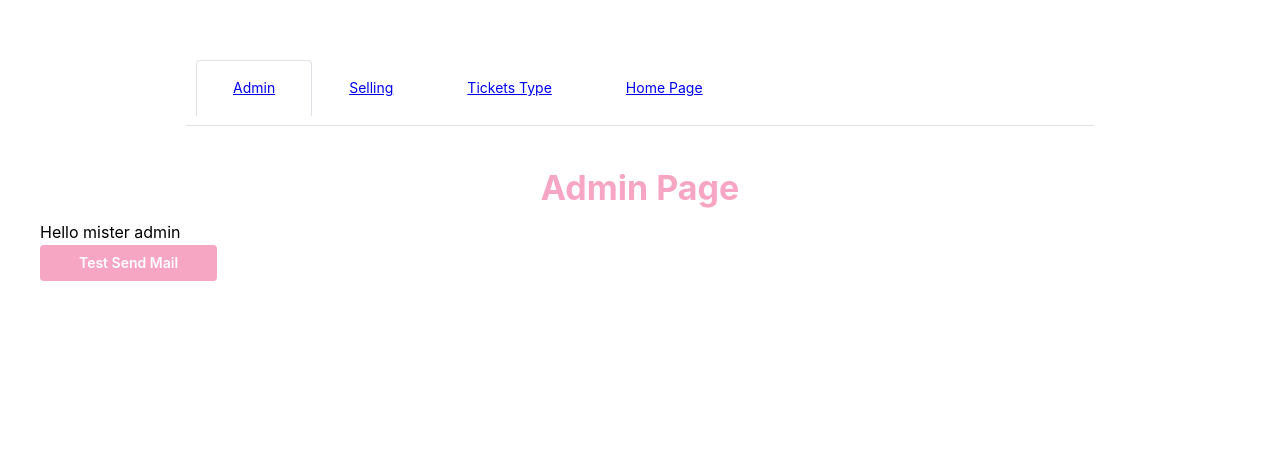
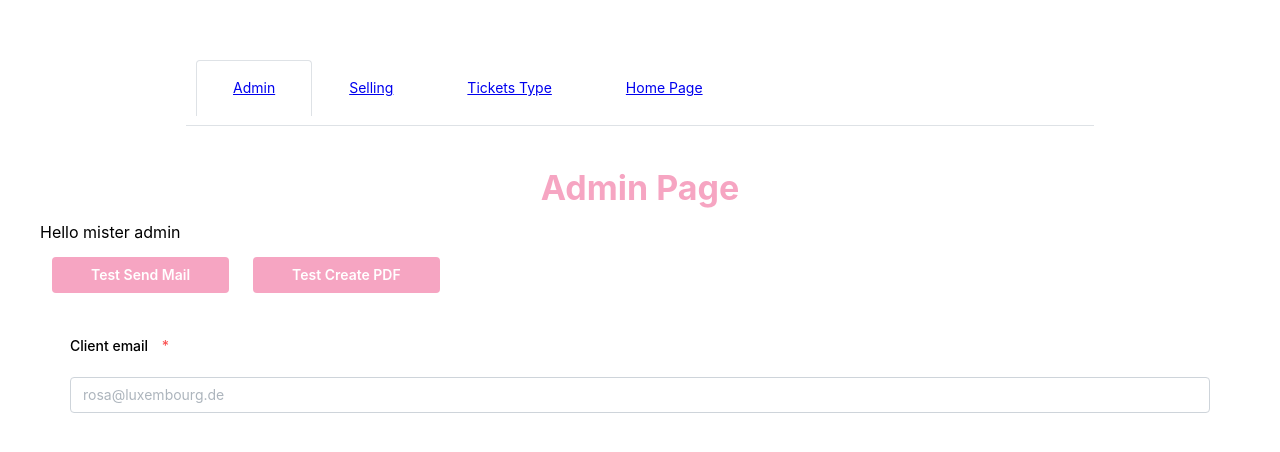
Before and after one commit to FreeCaribou/ManiTickets, a Next.js app in the folder manifiesta-tickets/: page /admin in a window 1280 px wide. Shown: the top 452 px of the page. Built offline with nearby package versions, Linux system fonts and the light colour scheme.

Commit message:
Protect mail and generate pdf

```diff
--- a/manifiesta-tickets/app/api/email/route.ts
+++ b/manifiesta-tickets/app/api/email/route.ts
@@ -1,15 +1,26 @@
-// TODO protect this route
-export async function GET(request: Request) {
+import * as jose from 'jose';
+
+export async function POST(request: Request) {
     console.log('HELLO we try send mail')
+
+    const body = await request.json();
+
+    const authToken = body.authToken;
+
+    if (authToken) {
+
+        var decoded;
+        try {
+            decoded = await jose.jwtVerify(authToken, new TextEncoder().encode(process.env.TOKEN));
 
             const sgMail = require('@sendgrid/mail');
             sgMail.setApiKey(process.env.NEXT_PUBLIC_SENDGRID_API_KEY);
             const msg = {
-        to: process.env.TEST_MAIL,
+                to: body.email,
                 from: process.env.TEST_MAIL,
-        subject: 'Sending with Twilio SendGrid is Fun',
-        text: 'and easy to do anywhere, even with Node.js',
-        html: '<strong>and easy to do anywhere, even with Node.js</strong>',
+                subject: 'Manifiesta Ticket Beta Test',
+                text: 'Manifiesta Ticket Beta Test',
+                html: '<strong>One day we will have a ticket in this mail and it would be nice</strong>',
             };
 
             // sgMail.send(msg);
@@ -26,7 +37,16 @@ export async function GET(request: Request) {
                 }
             })();
 
+        } catch (e) {
+            console.log('error', e)
             return Response.json({
-        hello: 'world'
+                hello: 'world - bad token but worst'
             });
         }
+
+    }
+
+    return Response.json({
+        hello: 'world - bad token'
+    });
+}
--- a/manifiesta-tickets/components/Admin/Admin.tsx
+++ b/manifiesta-tickets/components/Admin/Admin.tsx
@@ -1,16 +1,88 @@
 'use client'
 
-import { Title, Text, Button } from '@mantine/core';
+import { Title, Text, Button, TextInput } from '@mantine/core';
 import axios from 'axios';
+import { Template, generate, BLANK_PDF } from '@pdfme/generator';
+import { useForm } from '@mantine/form';
 
 export function Admin() {
 
+    const testForm = useForm({
+        initialValues: {
+            email: '',
+        }
+    })
+
+    function getCookie(cname) {
+        let name = cname + "=";
+        let decodedCookie = decodeURIComponent(document.cookie);
+        let ca = decodedCookie.split(';');
+        for(let i = 0; i <ca.length; i++) {
+          let c = ca[i];
+          while (c.charAt(0) == ' ') {
+            c = c.substring(1);
+          }
+          if (c.indexOf(name) == 0) {
+            return c.substring(name.length, c.length);
+          }
+        }
+        return "";
+      }
+
     function onSendTestMailClick() {
-        console.log('you have click bro, nice')
-
-        axios.get(`${window.location.origin}/api/email`).then(d => {
+        axios.post(`${window.location.origin}/api/email`, {email: testForm.values.email, authToken: getCookie('auth')}).then(d => {
             console.log('data of get send mail', d)
             // TODO the else, show what happen
+        });
+    }
+
+    function onCreatePdfClick() {
+        console.log('trying to make pdf', testForm.values)
+
+        const template: Template = {
+            basePdf: BLANK_PDF,
+            schemas: [
+                {
+                    a: {
+                        type: 'text',
+                        position: { x: 0, y: 0 },
+                        width: 100,
+                        height: 24,
+                    },
+                    b: {
+                        type: 'text',
+                        position: { x: 0, y: 24 },
+                        width: 100,
+                        height: 24,
+                    },
+                    c: {
+                        type: 'text',
+                        position: { x: 0, y: 48 },
+                        width: 100,
+                        height: 24,
+                    },
+                    qrCode: {
+                        type: 'qrcode',
+                        position: { x: 0, y: 72 },
+                        width: 100,
+                        height: 100,
+                    }
+                },
+            ],
+        };
+
+        const inputs = [{
+            a: testForm.values.email,
+            b: `${new Date().toDateString()} - ${new Date().toTimeString()}`,
+            c: 'this is a test, Hello World',
+            qrCode: 'www.manifiesta.be'
+        }];
+
+        generate({ template, inputs }).then((pdf) => {
+            console.log(pdf);
+            // Browser
+            const blob = new Blob([pdf.buffer], { type: 'application/pdf' });
+            window.open(URL.createObjectURL(blob));
         });
     }
 
@@ -18,7 +90,16 @@ export function Admin() {
         <>
             <Title ta="center" c="colorPrimary">Admin Page</Title>
             <Text>Hello mister admin</Text>
-            <Button onClick={onSendTestMailClick}>Test Send Mail</Button>
+            <Button m="sm" onClick={onSendTestMailClick}>Test Send Mail</Button>
+            <Button m="sm" onClick={onCreatePdfClick}>Test Create PDF</Button>
+            <form>
+                <TextInput
+                    withAsterisk
+                    label="Client email"
+                    placeholder="rosa@luxembourg.de"
+                    {...testForm.getInputProps('email')}
+                />
+            </form>
         </>
     )
 }
--- a/manifiesta-tickets/package.json
+++ b/manifiesta-tickets/package.json
@@ -21,6 +21,9 @@
     "@mantine/nprogress": "^7.1.0",
     "@mantine/spotlight": "^7.1.0",
     "@mantine/tiptap": "^7.1.0",
+    "@pdfme/common": "^2.2.1",
+    "@pdfme/generator": "^2.2.1",
+    "@pdfme/ui": "^2.2.1",
     "@sendgrid/mail": "^7.7.0",
     "@tabler/icons-react": "^2.38.0",
     "@tiptap/extension-link": "^2.1.11",
```
Also changed, not shown: 1 other file (tests, documents, lock files or other folders). Lines whose indentation alone changed are shown as unchanged.
